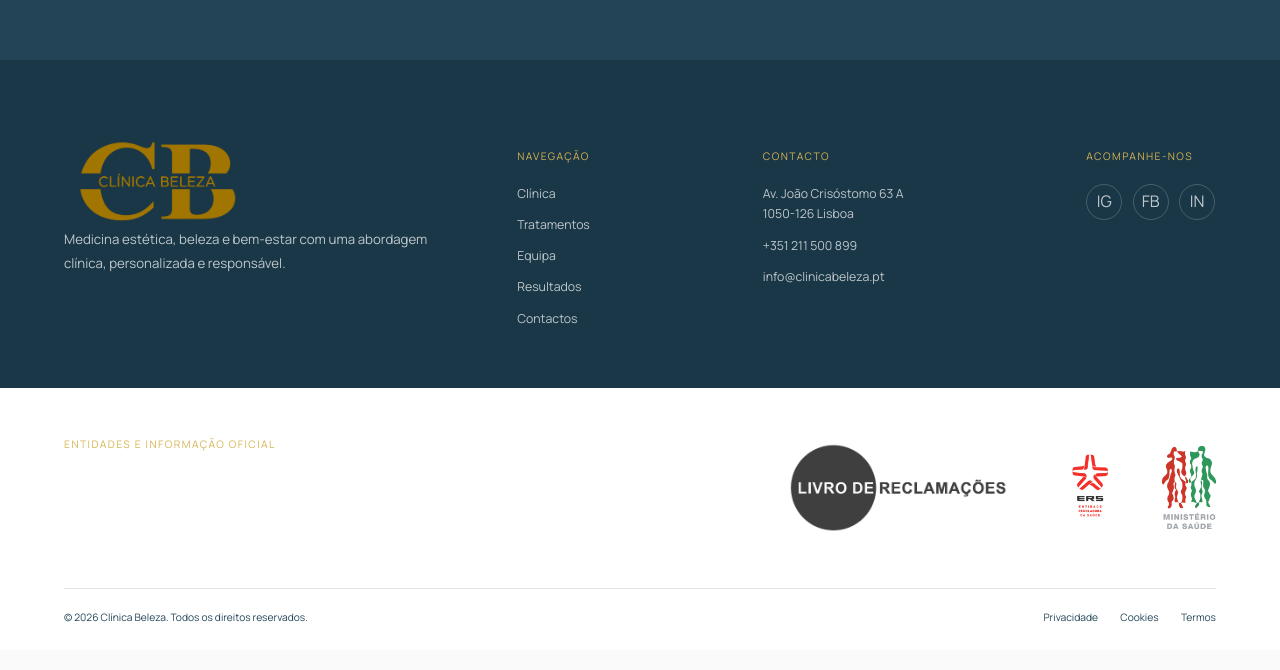
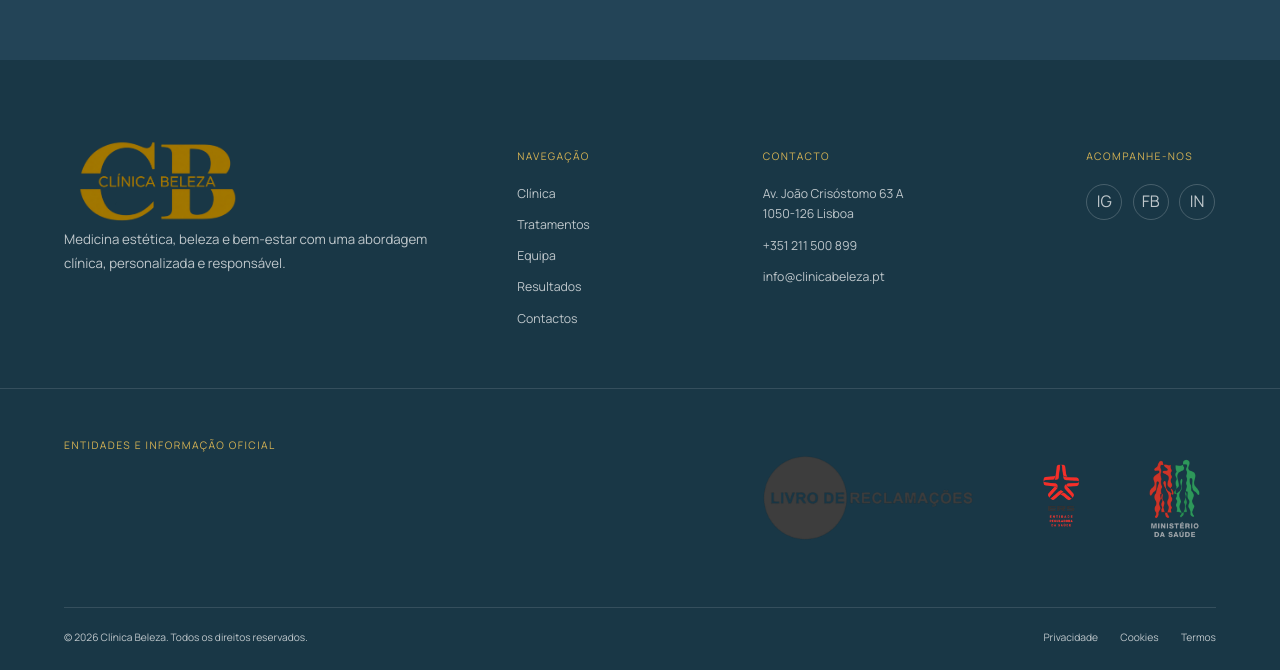
Before and after one commit to andrezhan27/clinica-beleza, a Next.js app: page /tratamentos in a window 1280 px wide. Shown: the part 4599-5269 px from the top of the page. Built offline with nearby package versions, Linux system fonts and the light colour scheme.

Commit message:
Restore blue regulatory footer with transparent logos

```diff
--- a/app/globals.css
+++ b/app/globals.css
@@ -350,8 +350,8 @@ img { object-fit: cover; }
 .footer a:hover { color: white; }
 .socials { display: flex; gap: .65rem; }
 .socials a { width: 2.25rem; height: 2.25rem; display: grid; place-items: center; border: 1px solid rgba(255,255,255,.2); border-radius: 50%; }
-.footer__legal { margin: 3rem calc(var(--section-inline) * -1) 0; padding: 2.75rem var(--section-inline) 1.5rem; background: #fff; color: var(--clinic-blue); }
-.footer__legal a:hover { color: var(--clinic-logo-gold); }
+.footer__legal { margin: 3rem calc(var(--section-inline) * -1) 0; padding: 2.75rem var(--section-inline) 1.5rem; background: #193746; color: rgba(255,255,255,.72); border-top: 1px solid rgba(255,255,255,.12); }
+.footer__legal a:hover { color: white; }
 .footer__regulatory { max-width: var(--max-width); margin: 0 auto; display: flex; align-items: flex-start; justify-content: space-between; gap: 2rem; }
 .footer__regulatory h3 { margin: .25rem 0 0; }
 .regulatory-logos { width: min(100%, 34rem); display: flex; align-items: center; justify-content: flex-end; gap: clamp(1rem, 3vw, 2.25rem); }
@@ -360,7 +360,7 @@ img { object-fit: cover; }
 .regulatory-logos > a img { width: 100%; height: auto; display: block; }
 .regulatory-logos > img { width: auto; height: 4.5rem; object-fit: contain; }
 .regulatory-logos > img:last-child { height: 5.2rem; }
-.footer__bottom { max-width: var(--max-width); margin: 2.75rem auto 0; padding-top: 1.3rem; display: flex; justify-content: space-between; border-top: 1px solid var(--border); font-size: .64rem; }
+.footer__bottom { max-width: var(--max-width); margin: 2.75rem auto 0; padding-top: 1.3rem; display: flex; justify-content: space-between; border-top: 1px solid rgba(255,255,255,.12); font-size: .64rem; }
 .footer__bottom p { margin: 0; }
 .footer__bottom > div { display: flex; gap: 1.4rem; }
 .mobile-sticky-cta { display: none; }
--- a/components/footer/Footer.tsx
+++ b/components/footer/Footer.tsx
@@ -41,10 +41,10 @@ export function Footer() {
           <h3>{t.footer.regulatory}</h3>
           <div className="regulatory-logos">
             <a href="https://www.livroreclamacoes.pt/Inicio/" target="_blank" rel="noreferrer" aria-label={t.footer.complaints}>
-              <Image src="/images/livro.png" width={500} height={207} alt={t.footer.complaints} />
+              <Image src="/images/livro.png" width={600} height={300} alt={t.footer.complaints} />
             </a>
             <Image src="/images/ers.png" width={1080} height={1080} alt="Entidade Reguladora da Saúde" />
-            <Image src="/images/saude.png" width={359} height={557} alt="Ministério da Saúde" />
+            <Image src="/images/saude.png" width={1080} height={1080} alt="Ministério da Saúde" />
           </div>
         </div>
         <div className="footer__bottom">
```
Also changed, not shown: public/images/livro.png, public/images/saude.png.
